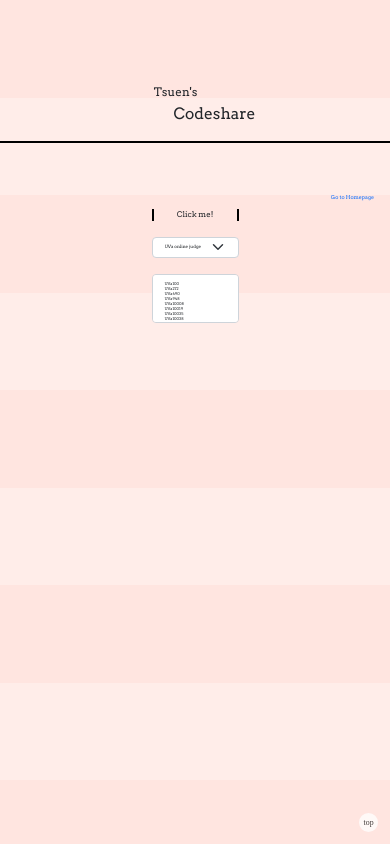
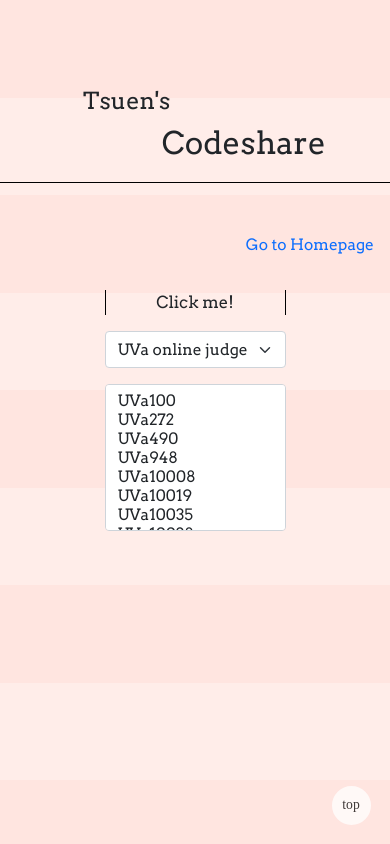
Before and after one commit to michael21910/michael21910.github.io, a PHP site: page /code/index.html in a window 390 px wide. Run offline with PHP 8.4, Linux system fonts and the light colour scheme.

Commit message:
RWD for phone simple version

```diff
--- /dev/null
+++ b/code/css/navi.css
@@ -0,0 +1,9 @@
+#navi > ul > li > a{
+    font-size: 1.5vw;
+}
+
+@media screen and (max-width: 720px){
+    #navi > ul > li > a{
+        font-size: 4vw;
+    }
+}
--- a/code/css/style.css
+++ b/code/css/style.css
@@ -30,3 +30,9 @@ body{
 
     font-family: 'Arvo', serif;
 }
+
+@media screen and (max-width: 720px){
+    body{
+        background-size: 400vw 100vw;
+    }
+}
--- a/code/css/table.css
+++ b/code/css/table.css
@@ -2,7 +2,6 @@
     display: flex;
     align-items: center;
     justify-content: center;
-    font-size: 1.25vw;
 }
 
 #tableContainer div{
@@ -36,3 +35,37 @@
 #codeSpace{
     font-size: 1.125vw;
 }
+
+@media screen and (max-width: 720px){
+
+    #tableContainer div{
+        margin-top: 3vh;
+        font-size: 4.25vw;
+        border-left: 0.25px black solid;
+        border-right: 0.25px black solid;
+    }
+
+    #table{
+        font-size: 4vw;
+    }
+
+    #problemSet{
+        font-size: 4vw;
+    }
+
+    #codeContainer{
+        width: 95vw;
+        border-radius: 24px;
+        margin: 0 auto;
+    }
+
+    #problemTitle{
+        padding-left: 3vw;
+        padding-top: 5vh;
+        font-size: 5vw;
+    }
+
+    #codeSpace{
+        font-size: 3.5vw;
+    }
+}
--- a/code/css/top.css
+++ b/code/css/top.css
@@ -33,3 +33,29 @@
     padding-left: 10vw;
     border-bottom: 2px black solid;
 }
+
+@media screen and (max-width: 720px){
+
+    #topBtn{
+        width: 10vw;
+        height: 10vw;
+        bottom: 5vw;
+        right: 5vw;
+        font-size: 3.5vw;
+    }
+
+    #topContainer{
+        text-align: center;
+    }
+
+    .title{
+        font-size: 6vw;
+        padding-right: 35vw;
+    }
+
+    .subtitle{
+        font-size: 8vw;
+        padding-left: 25vw;
+        border-bottom: 0.5px black solid;
+    }
+}
--- a/code/index.html
+++ b/code/index.html
@@ -14,6 +14,7 @@
     <link rel="stylesheet" href="css/style.css">
     <link rel="stylesheet" href="css/top.css">
     <link rel="stylesheet" href="css/table.css">
+    <link rel="stylesheet" href="css/navi.css">
     <script type="text/javascript" src="js/index.js"></script>
     <link rel="preconnect" href="https://fonts.googleapis.com">
     <link rel="preconnect" href="https://fonts.gstatic.com" crossorigin>
@@ -37,7 +38,7 @@
     </div>
 
     <!-- navi, navi.css in folder -->
-    <div class="pr-5 navi-font" style="font-size: 1.35vw;">
+    <div id="navi" class="navi-font">
         <ul class="nav justify-content-end">
             <li class="nav-item">
                 <a class="nav-link" href="../index.html">Go to Homepage</a>
```
